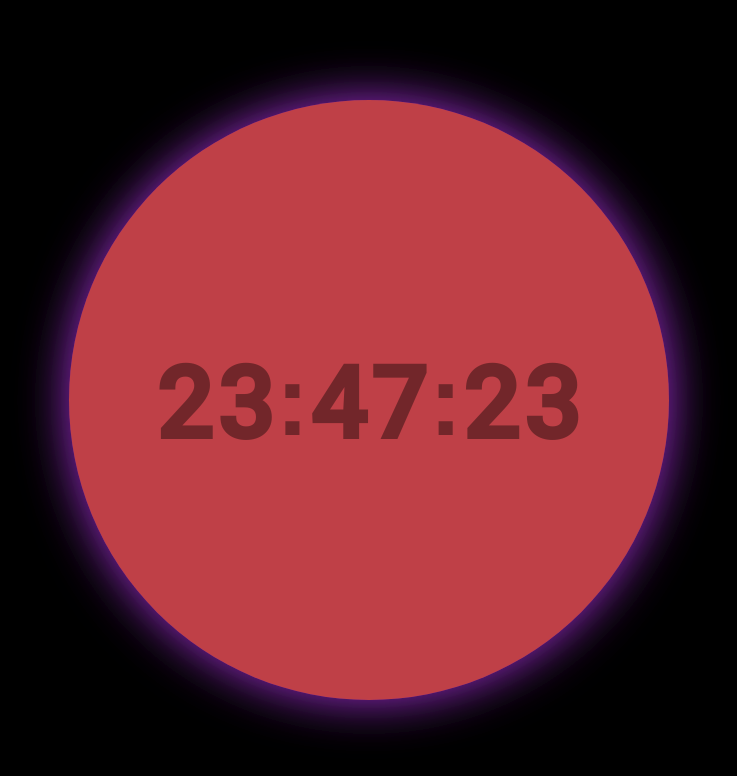
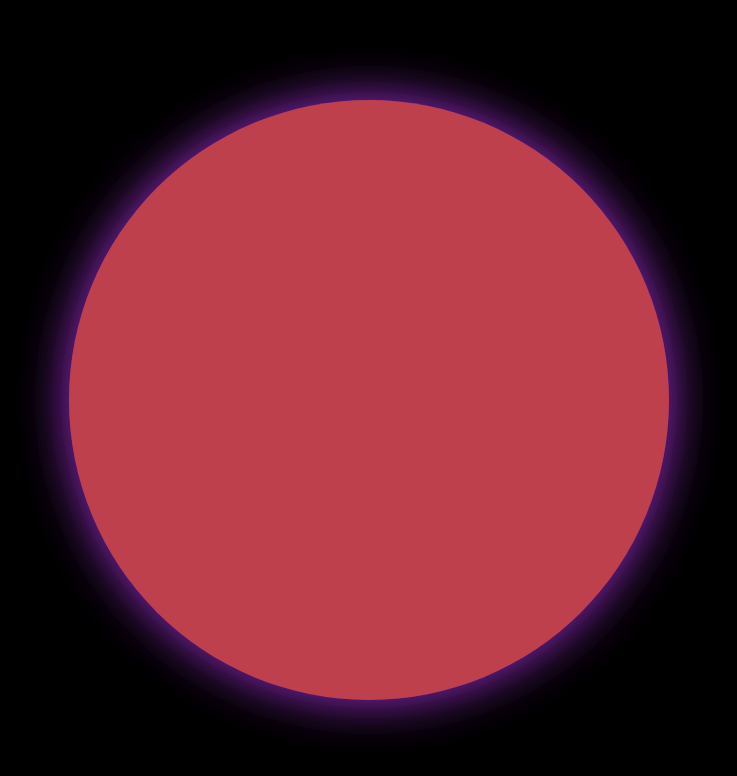
Before and after one commit to cendert/huetime, a Vue app: page / in a window 1280 px wide. Shown: the top 776 px of the page, without its empty margins (271-1008 px from the left). Built offline with nearby package versions, Linux system fonts and the light colour scheme.

Commit message:
added manifest for fullscreen goodness and time is now toggle-able.

```diff
--- a/public/index.html
+++ b/public/index.html
@@ -5,6 +5,7 @@
     <meta http-equiv="X-UA-Compatible" content="IE=edge" />
     <meta name="viewport" content="width=device-width,initial-scale=1.0" />
     <link rel="icon" href="<%= BASE_URL %>favicon.ico" />
+    <link rel="manifest" href="<%= BASE_URL %>manifest.json">
     <title>codesandbox</title>
   </head>
   <body>
--- a/src/App.vue
+++ b/src/App.vue
@@ -1,6 +1,6 @@
 <template>
   <div id="app" v-bind:style="appStyle">
-    <Clock v-bind:colors="colors" v-bind:time="time"/>
+    <Clock v-bind:colors="colors" v-bind:time="time" v-bind:click="e => toggleTimePart(e)" v-bind:showTimePart="showTimePart"/>
   </div>
 </template>
 
@@ -12,6 +12,7 @@ export default {
   data() {
     return {
       cursor: "auto",
+      showTimePart: true,
       time: {},
       timeout: () => {
       },
@@ -34,7 +35,7 @@ export default {
     colors: function () {
       return {
         hoursColor: `hsl(
-          ${this.progress.hours * 360},
+          ${this.progress.hours * 720},
           ${this.toTriangle(this.progress.hours) * 100}%,
           50%)`,
         hoursGrayscale: `hsl(
@@ -49,6 +50,10 @@ export default {
     }
   },
   methods: {
+    toggleTimePart(e) {
+      e.preventDefault()
+      this.showTimePart = !this.showTimePart;
+    },
     showCursor() {
       clearTimeout(this.timeout);
       this.cursor = "auto";
--- a/src/components/Clock.vue
+++ b/src/components/Clock.vue
@@ -5,8 +5,8 @@
         <feDropShadow dx="0" dy="0" stdDeviation="2" v-bind:flood-color="colors.minutesColor"/>
       </filter>
     </defs>
-    <circle class="clock-circle" r="24" cx="32" cy="32" v-bind:fill="colors.hoursColor" style="filter:url(#shadow);"/>
-    <text class="time-part" x="32" y="32" font-size="8">
+    <circle class="clock-circle" r="24" cx="32" cy="32" v-bind:fill="colors.hoursColor" @click="click" style="filter:url(#shadow);"/>
+    <text class="time-part" v-bind:class="{'show-time-part' : showTimePart}" x="32" y="32" font-size="8">
       <tspan class="time-part-hours">{{time.hours || '00'}}</tspan>
       <tspan class="separator">:</tspan>
       <tspan class="time-part-minutes">{{time.minutes || '00'}}</tspan>
@@ -20,7 +20,9 @@
 export default {
   name: "Clock",
   props: {
+    click: Function,
     colors: Object,
+    showTimePart: Boolean,
     time: Object,
   },
 };
@@ -38,14 +40,25 @@ export default {
   width: 100vw;
 }
 
+.clock-circle {
+  cursor: pointer;
+}
+
+.show-time-part {
+  opacity: 0;
+}
+
 .time-part {
   fill: rgba(0, 0, 0, 0.4);
   font-family: "Roboto Mono", monospace;
   -webkit-font-smoothing: antialiased;
   -moz-osx-font-smoothing: grayscale;
   text-anchor: middle;
+  transition: opacity 1s ease-out;
   dominant-baseline: central;
   font-weight: 700;
+  user-select: none;
+  pointer-events: none;
 }
 
 .separator {
```
Also changed, not shown: public/manifest.json (added).
